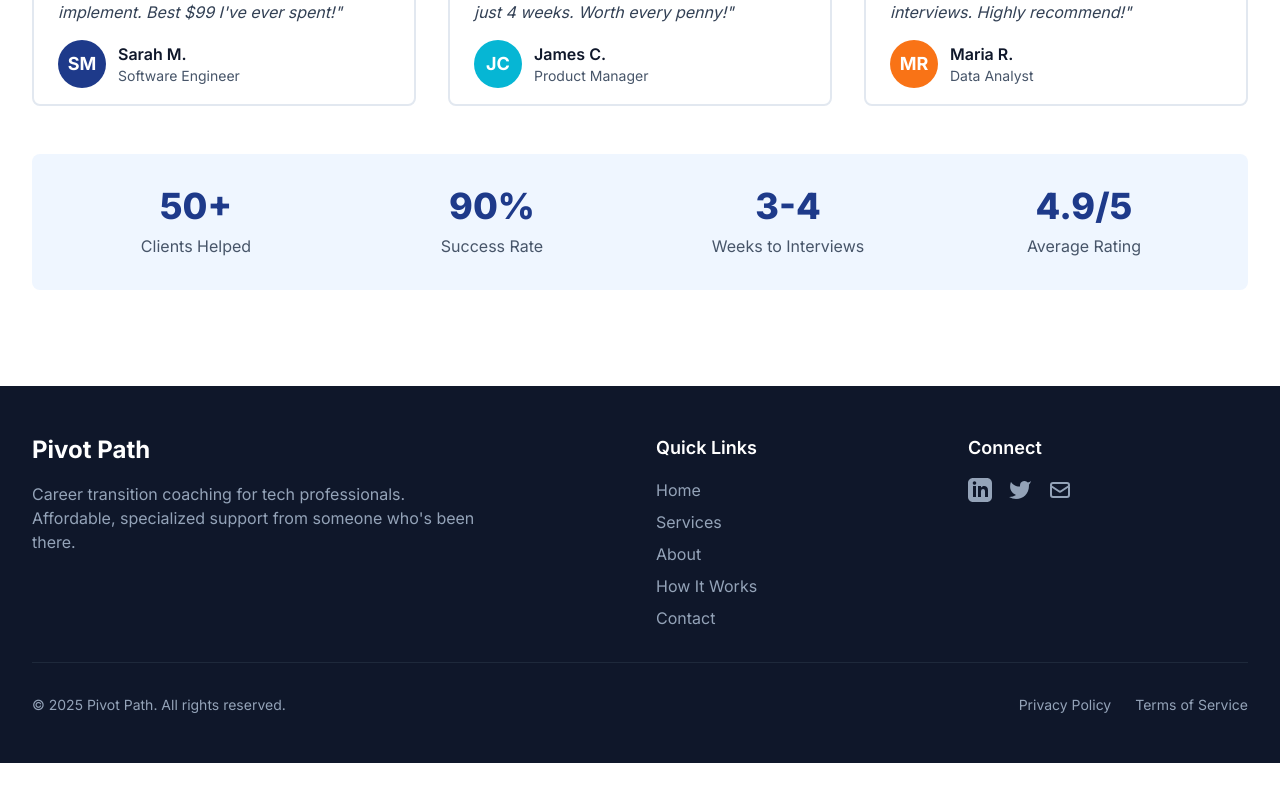
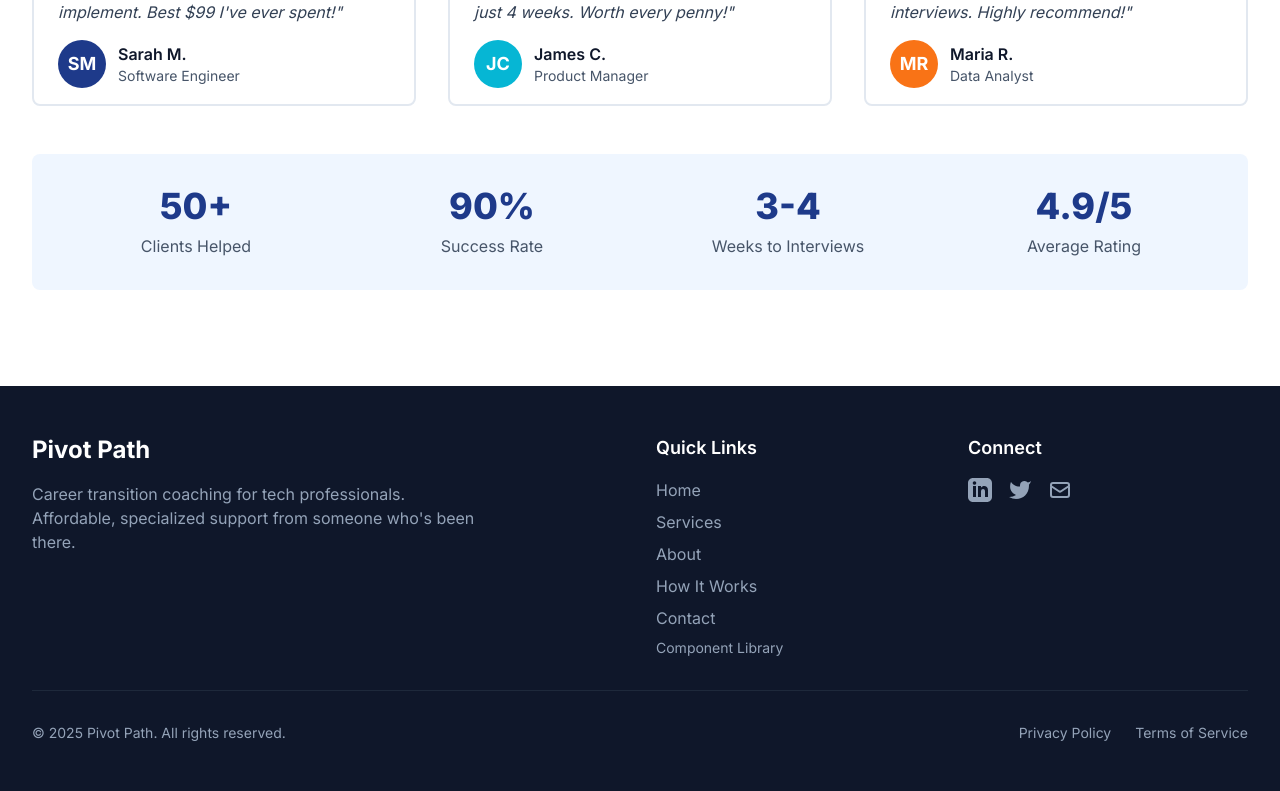
Before and after one commit to Carson0350/pivot-path-mvp, a React (Vite) app: page / in a window 1280 px wide. Shown: the part 2402-3193 px from the top of the page. Before the commit the page ends 3165 px from the top, so only its background shows below. Built offline with nearby package versions, Linux system fonts and the light colour scheme.

Commit message:
Add Component Library link to footer - Accessible but not prominent in main navigation

```diff
--- a/src/components/layout/Footer.jsx
+++ b/src/components/layout/Footer.jsx
@@ -47,6 +47,12 @@ function Footer() {
                 className="block text-slate-400 hover:text-white transition-colors"
               >
                 Contact
+              </a>
+              <a
+                href="/components"
+                className="block text-slate-400 hover:text-white transition-colors text-sm"
+              >
+                Component Library
               </a>
             </nav>
           </div>
```
